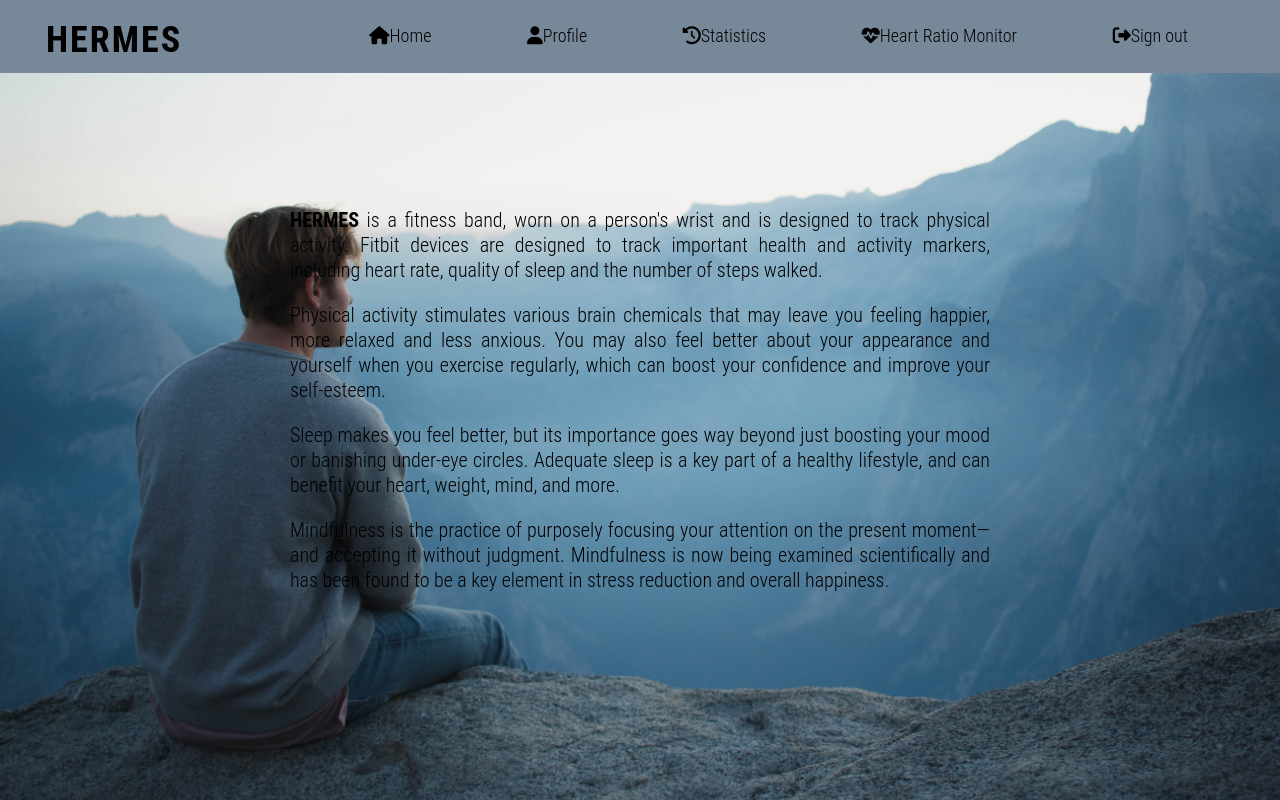
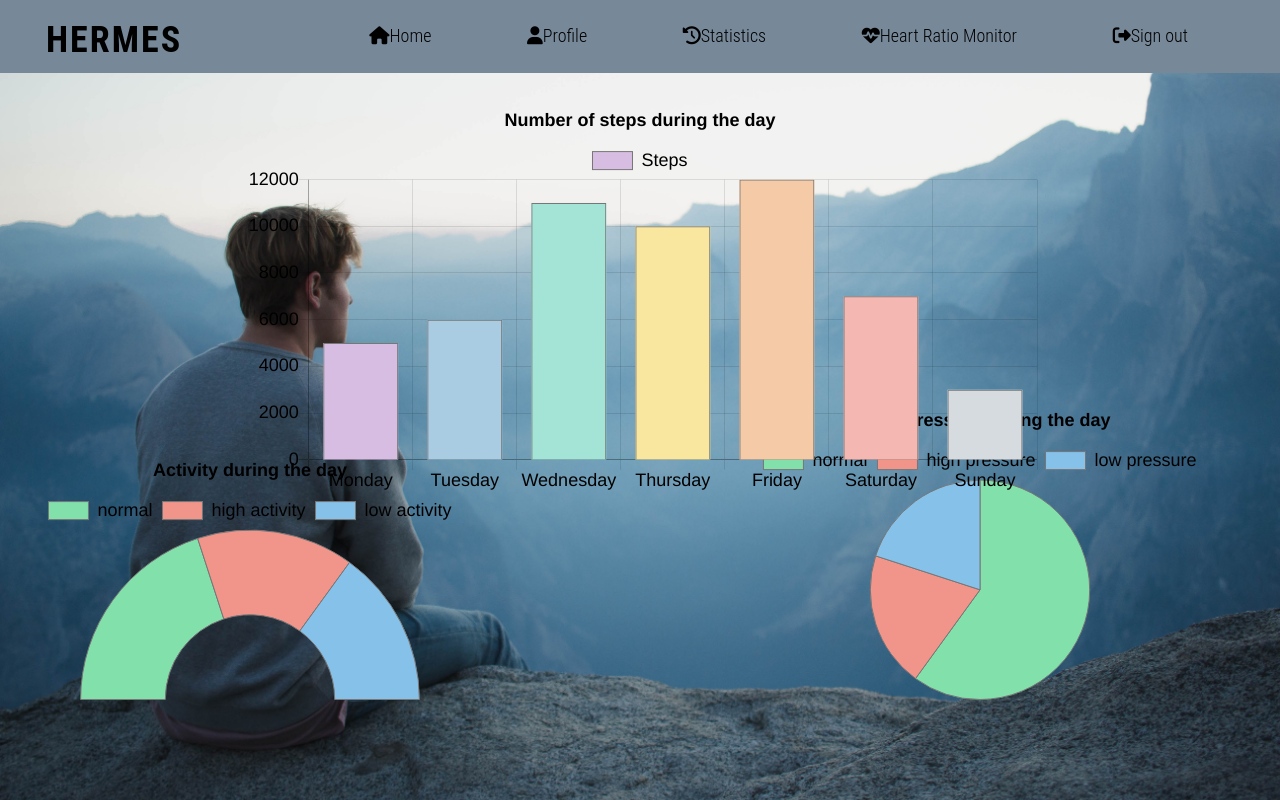
Before and after one commit to SSketcher/Hermes---Web-App, a Flask app: page /user_home in a window 1280 px wide. Run offline with Flask 2, Linux system fonts and the light colour scheme; the visitor is signed in with stand-in values (Sample User, id 1); some libraries are stand-ins or nearby versions.

Commit message:
Revert "new stuff"
This reverts commit f920428854891e7ad08546057d9813c254603909.

```diff
--- a/static/css/style_user.css
+++ b/static/css/style_user.css
@@ -69,19 +69,6 @@ cursor: pointer;
   display: flex;
 }
 
-.description{
-	width: 700px;
-  position: absolute;
-  top: 50%;
-  left: 50%;
-  margin-right: -50%;
-  transform: translate(-50%, -50%);
-  color: #000;
-  text-align: justify;
-  font-size: 20px;
-}
-
-
 .heart_ratio_content{
   height: 100vh;
   width: 100%;
@@ -109,16 +96,18 @@ cursor: pointer;
 
 
 
+
 .piechart{
- width: 400px;
- height: 200px;
+ width: 600px;
+ height: 400px;
  position: absolute;
- bottom: 10%;
- right: 5%;
+ bottom: 0;
+ right: 0;
 }
 .histo{
-  width: 600px;
-  height: 400px;
+  width: 800px;
+  height: 600px;
+  margin: 0;
   position: absolute;
   top: 50%;
   left: 50%;
@@ -126,8 +115,16 @@ cursor: pointer;
   transform: translate(-50%, -50%);
 }
 .doughnut{
-  width: 400px;
-  height: 200px;
+  width: 500px;
+  height: 350px;
+  position: absolute;
+  bottom: 0;
+  left: 0;
+ }
+
+ .line{
+  width: 80%;
+  margin: 0;
   position: absolute;
   bottom: 10%;
   right: 35%;
@@ -165,6 +162,7 @@ cursor: pointer;
   color: white;
   border-radius: 24px;
   transition: 0.2s;
+  text-align: center;
 }
 
 .button:hover, a:hover {
--- a/templates/user_home.html
+++ b/templates/user_home.html
@@ -6,11 +6,113 @@
 
 {% block body %}
 <div class="main_content">
-  <div class = "description">
-    <p><b>HERMES</b> is a fitness band, worn on a person's wrist and is designed to track physical activity. Fitbit devices are designed to track important health and activity markers, including heart rate, quality of sleep and the number of steps walked.</p>
-    <p>Physical activity stimulates various brain chemicals that may leave you feeling happier, more relaxed and less anxious. You may also feel better about your appearance and yourself when you exercise regularly, which can boost your confidence and improve your self-esteem.</p>
-    <p>Sleep makes you feel better, but its importance goes way beyond just boosting your mood or banishing under-eye circles. Adequate sleep is a key part of a healthy lifestyle, and can benefit your heart, weight, mind, and more.</p>
-    <p>Mindfulness is the practice of purposely focusing your attention on the present moment—and accepting it without judgment. Mindfulness is now being examined scientifically and has been found to be a key element in stress reduction and overall happiness.</p>
-  </div>
+      <div class="piechart">
+          <canvas id=myChart></canvas>
+          <script>
+            let myChart = document.getElementById('myChart').getContext("2d");
+            Chart.defaults.global.defaultFontSize =  18;
+            Chart.defaults.global.defaultFontColor = "#000";
+
+            let pieChart = new Chart(myChart,
+            {type:'pie',
+            data:{
+              labels: ['normal','high pressure','low pressure'],
+              datasets:[{
+                label: "Blood pressure during the day",
+                data: [60,20,20],
+                backgroundColor: ['#82E0AA','#F1948A','#85C1E9'],
+                borderWidth:1,
+                borderColor:'#777',
+                hoverborderWidth:3,
+                hoverborderColor:'#000'
+              }]
+            },
+            options: {
+              title:{
+                display:true,
+                text:"Blood pressure during the day",
+                fontsize: 25
+              }
+            }
+            });
+          </script>
+      </div>
+
+
+      <div class="histo">
+          <canvas id=myChart2></canvas>
+          <script>
+            let myChart2 = document.getElementById('myChart2').getContext("2d");
+            Chart.defaults.global.defaultFontSize =  18;
+            Chart.defaults.global.defaultFontColor = "#000";
+
+            let barChart = new Chart(myChart2,
+            {type:'bar',
+            data:{
+              labels: ['Monday','Tuesday','Wednesday','Thursday', 'Friday', 'Saturday', 'Sunday'],
+              datasets:[{
+                label: 'Steps',
+                data: [5000,6000,11000,10000,12000,7000,3000],
+                backgroundColor: ['#D7BDE2','#A9CCE3','#A3E4D7','#F9E79F','#F5CBA7','#F5B7B1','#D6DBDF'],
+                borderWidth:1,
+                borderColor:'#777',
+                hoverborderWidth:3,
+                hoverborderColor:'#000'
+              }]
+            },
+            options: {
+              title:{
+                display:true,
+                text:"Number of steps during the day",
+                fontsize: 25
+              },
+              scales: {
+                yAxes: [{
+                    display: true,
+                    ticks: {
+                        beginAtZero: true
+                    }
+                  }]
+                 }
+            }
+            });
+          </script>
+      </div>
+
+      <div class="doughnut">
+          <canvas id=myChart3></canvas>
+          <script>
+            let myChart3 = document.getElementById('myChart3').getContext("2d");
+            Chart.defaults.global.defaultFontSize =  18;
+            Chart.defaults.global.defaultFontColor = "#000";
+
+            let doughnutChart = new Chart(myChart3,
+            {type:'doughnut',
+            data:{
+              labels: ['normal','high activity','low activity'],
+              datasets:[{
+                label: 'activity',
+                data: [40,30,30],
+                backgroundColor: ['#82E0AA','#F1948A','#85C1E9'],
+                borderWidth:1,
+                borderColor:'#777',
+                hoverborderWidth:3,
+                hoverborderColor:'#000'
+              }]
+            },
+            options: {
+              title:{
+                display:true,
+                text:"Activity during the day",
+                fontsize: 25
+              },
+              rotation: 1 * Math.PI,
+              circumference: 1 * Math.PI
+            }
+
+            });
+          </script>
+      </div>
+
 </div>
 {% endblock %}
```
Also changed, not shown: templates/activity_char.html (deleted, +0 -41 lines), templates/health_char.html (deleted, +0 -50 lines), templates/sleep_char.html (deleted, +0 -45 lines), templates/user_stats.html (+6 -6 lines).
